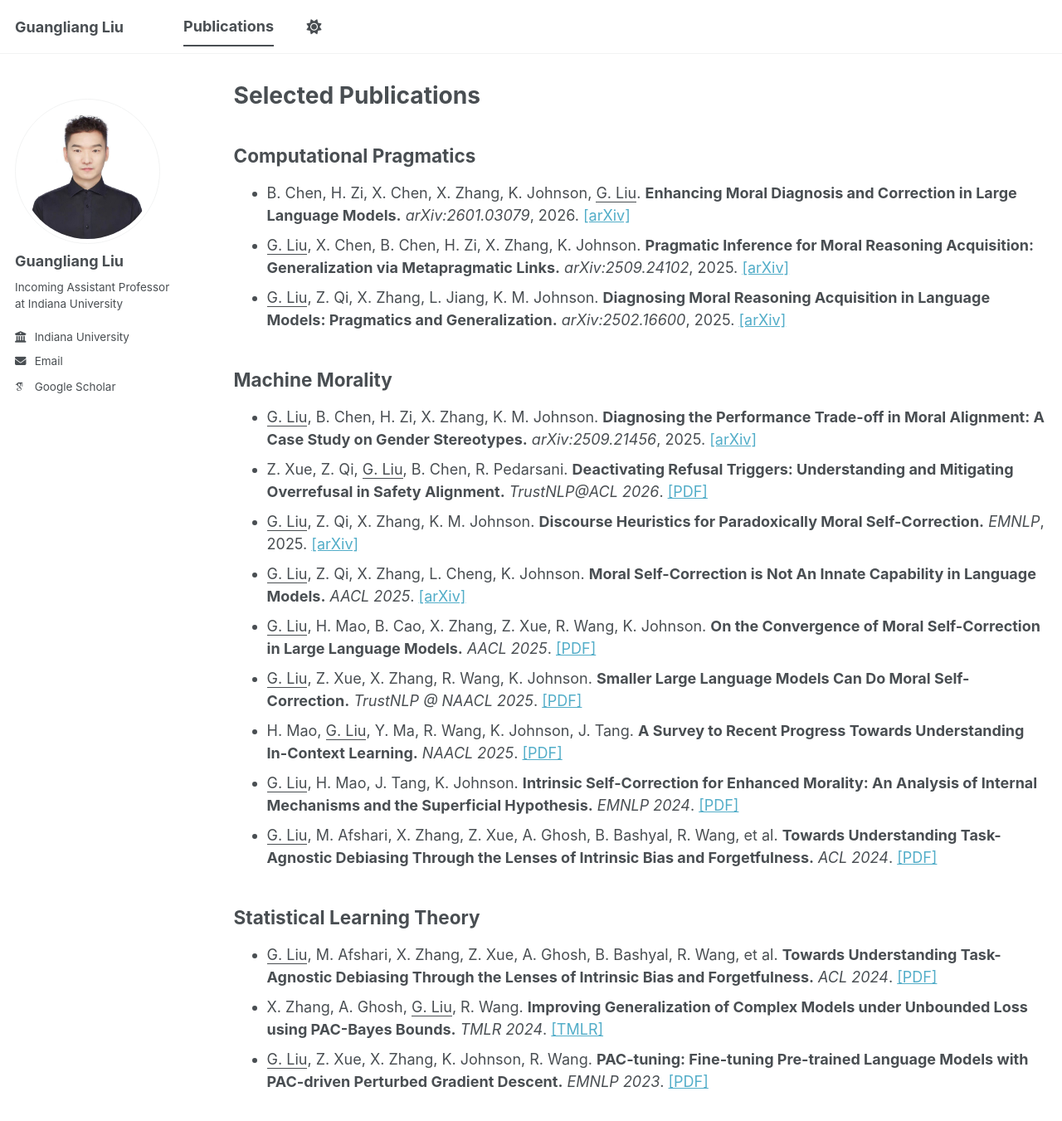
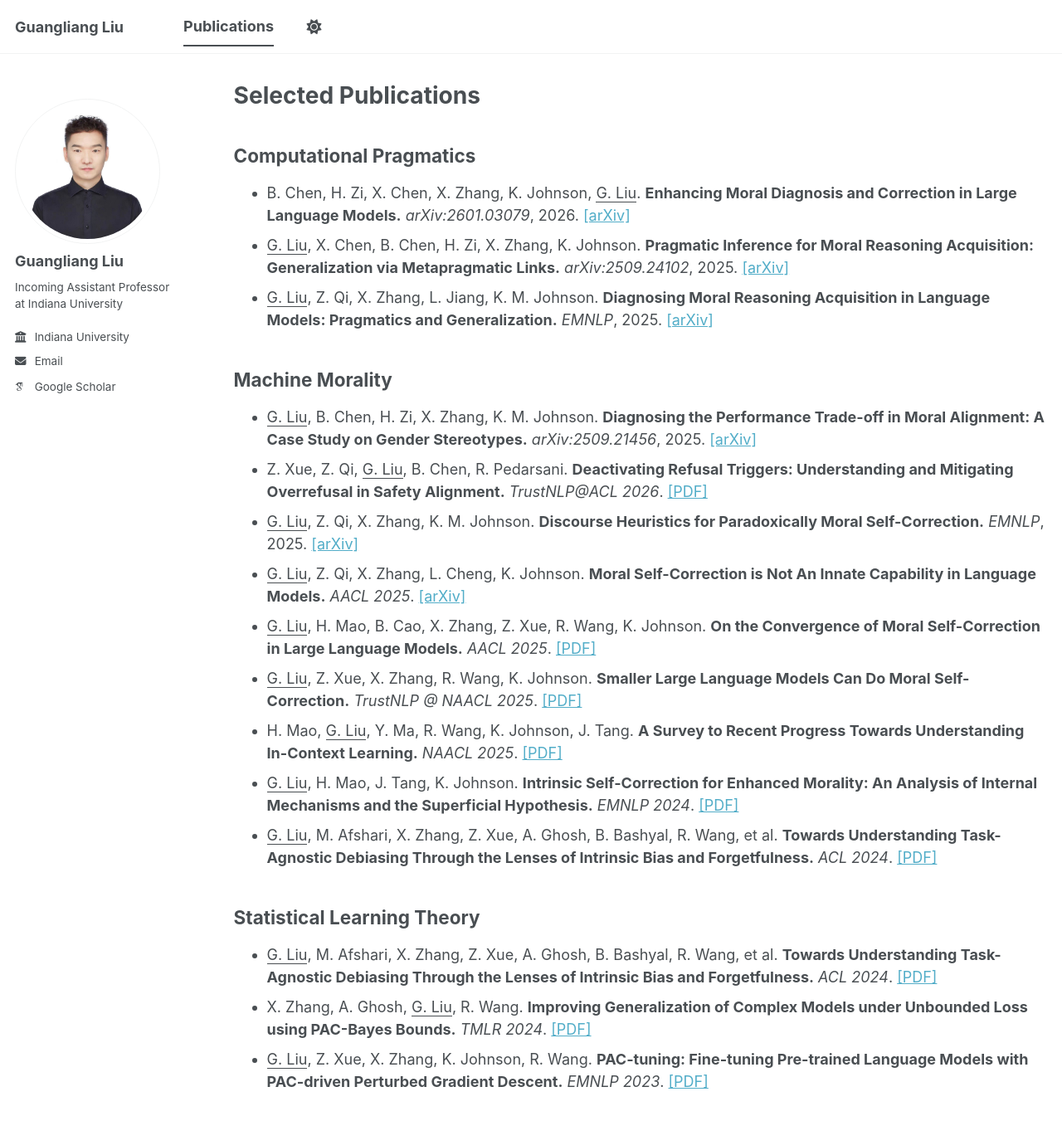
Before and after one commit to guangliang-nlp/guangliang-nlp.github.io, a Jekyll site: the page built from _pages/publications.html, in a window 1280 px wide and 1400 px high. Shown: the top 1351 px of the window at 83% size. Built offline with Jekyll 4.4.1, drawn with Linux system fonts in a browser that asks for light colours; some web fonts are replaced; a script bundle is joined from its source files by our own code; library files that are not in the unit come from our copies.

Commit message:
Update publications.html

```diff
--- a/_pages/publications.html
+++ b/_pages/publications.html
@@ -21,7 +21,7 @@ author_profile: true
    <li>
     <u>G. Liu</u>, Z. Qi, X. Zhang, L. Jiang, K. M. Johnson.
     <strong>Diagnosing Moral Reasoning Acquisition in Language Models: Pragmatics and Generalization.</strong>
-    <em>arXiv:2502.16600</em>, 2025.
+    <em>EMNLP</em>, 2025.
     <a href="https://arxiv.org/abs/2502.16600">[arXiv]</a>
   </li>
 </ul>
@@ -96,7 +96,7 @@ author_profile: true
     X. Zhang, A. Ghosh, <u>G. Liu</u>, R. Wang.
     <strong>Improving Generalization of Complex Models under Unbounded Loss using PAC-Bayes Bounds.</strong>
     <em>TMLR 2024</em>.
-    <a href="https://openreview.net/pdf?id=MP8bmxvWt6">[TMLR]</a>
+    <a href="https://openreview.net/pdf?id=MP8bmxvWt6">[PDF]</a>
   </li>
   <li>
     <u>G. Liu</u>, Z. Xue, X. Zhang, K. Johnson, R. Wang.
```
